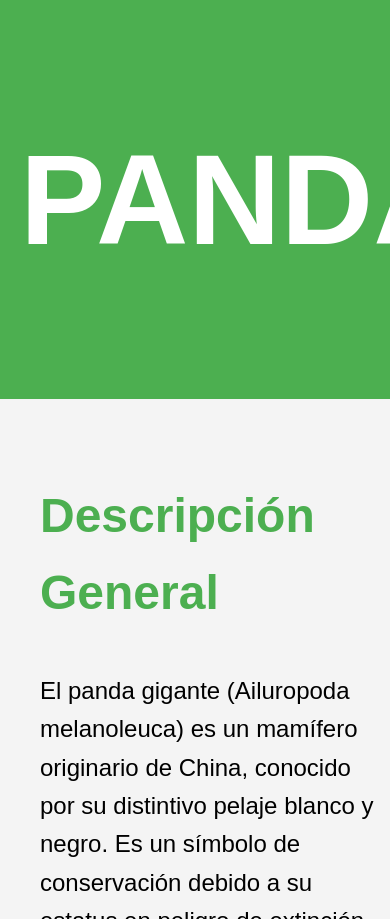
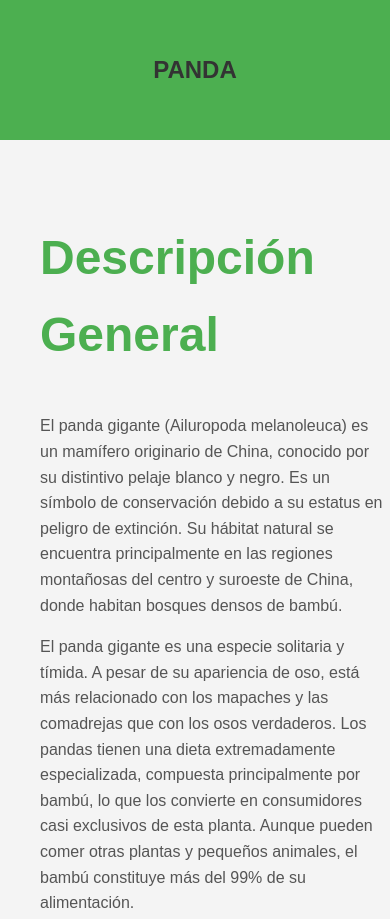
Before and after one commit to MarlonCaldero-dot/paginapandasmkn, a plain HTML site: page index.html in a window 390 px wide. Shown: the top 919 px of the page. Drawn offline with Linux system fonts and the light colour scheme.

Commit message:
Se agrego la rama styles.css

```diff
--- a/index.html
+++ b/index.html
@@ -3,6 +3,8 @@
 <head>
     <meta charset="UTF-8">
     <meta name="viewport" content="width=device-width, initial-scale=1.0">
+    <link rel="stylesheet" href="styles.css">
+
     <title>Panda</title>
     <style>
         body {
--- /dev/null
+++ b/styles.css
@@ -0,0 +1,34 @@
+body { font-family: Arial, sans-serif; background-color: #f4f4f4; }
+
+body {
+    font-family: Arial, sans-serif;
+    background-color: #f4f4f4;
+    margin: 0;
+    padding: 20px;
+}
+
+
+h1 {
+    text-align: center;
+    color: #333;
+}
+
+p {
+    font-size: 18px;
+    line-height: 1.6;
+    color: #555;
+}
+
+@media (max-width: 768px) {
+    body {
+        padding: 10px;
+    }
+
+    h1 {
+        font-size: 24px;
+    }
+
+    p {
+        font-size: 16px;
+    }
+}
```
